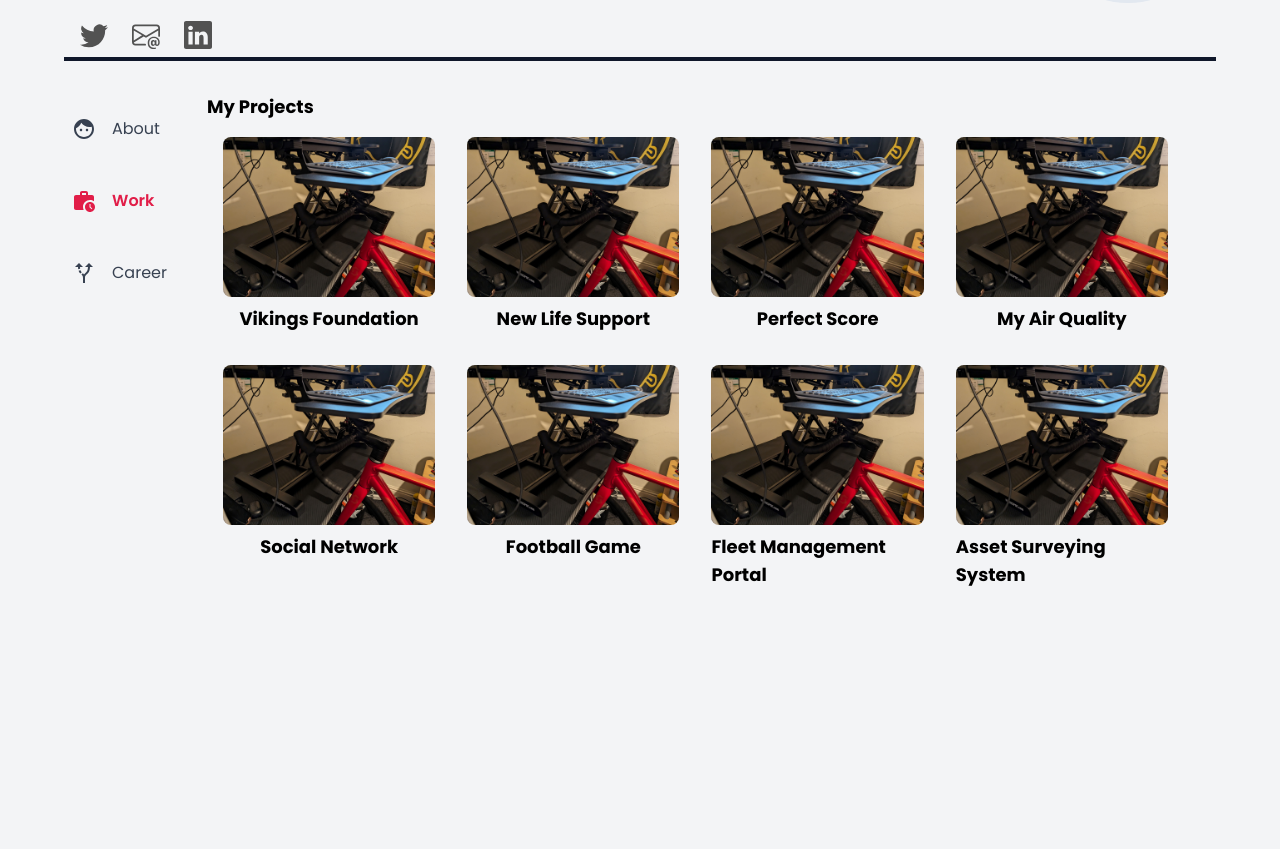
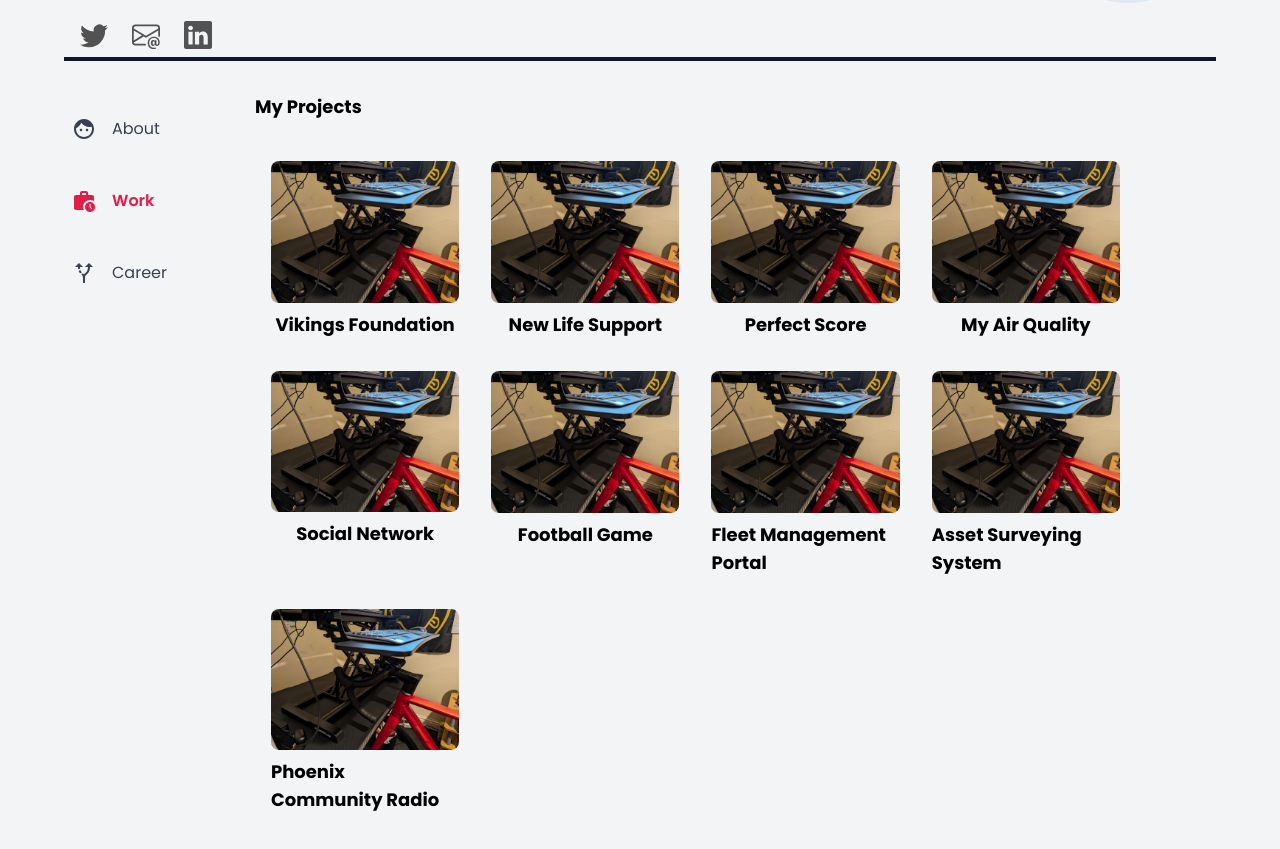
Before and after one commit to bibhashdash/bibhashdash, a Next.js app: page /work in a window 1280 px wide. Shown: the part 147-996 px from the top of the page. Before the commit the page ends 848 px from the top, so only its background shows below. Built offline with nearby package versions, Linux system fonts and the light colour scheme; grey boxes are pictures that could not be loaded.

Commit message:
career stuff so whatevs

```diff
--- a/src/app/career/page.tsx
+++ b/src/app/career/page.tsx
@@ -8,6 +8,7 @@ export default function Career() {
   useClientDimensions();
   return (
     <PageWrapper>
+      <div className="flex flex-col items-center justify-start w-full px-4 md:px-12 md:gap-6 h-full">
         <p className="w-full text-lg text-center md:text-left font-bold">The Story So Far</p>
         <div className="w-full flex flex-col gap-6 mt-2">
           <p><b>August 2022 - Present: </b>Junior Software Engineer at Twelve Oaks Software</p>
@@ -16,6 +17,8 @@ export default function Career() {
           <p><b>April 2017 - November 2020: </b>Asbestos Surveyor and Analyst at Lucion Services</p>
           <p><b>June 2009 - April 2017: </b>Sports Journalist in freelance and full-time roles. Employers include The Press Association and BBC Sport</p>
         </div>
+      </div>
+
     </PageWrapper>
   )
 }
--- a/src/app/work/page.tsx
+++ b/src/app/work/page.tsx
@@ -35,6 +35,7 @@ export default function Work() {
   useClientDimensions();
   return (
     <div className="flex h-full flex-col pb-12">
+      <div className="flex flex-col items-center justify-start w-full px-4 md:px-12 md:gap-6 h-full">
         <p className="w-full text-lg text-center md:text-left font-bold">My Projects</p>
         <div className="grid grid-cols-2 md:grid-cols-3 lg:grid-cols-4">
           {
@@ -54,5 +55,6 @@ export default function Work() {
           </Box>
         </Modal>
       </div>
+    </div>
   )
 }
--- a/src/data/portfolioData.ts
+++ b/src/data/portfolioData.ts
@@ -72,4 +72,12 @@ export const PortfolioData: Array<PortfolioDataModel> = [
     workType: "Website",
     imageSource: "/assets/placeholder.jpg"
   },
+  {
+    id: 9,
+    title: "Phoenix Community Radio",
+    description: "In publishing and graphic design, Lorem ipsum is a placeholder text commonly used to demonstrate the visual form of a document or a typeface without relying on meaningful content. Lorem ipsum may be used as a placeholder before final copy is available.",
+    techStack: "Next JS, Tailwind, Netlify",
+    workType: "Website",
+    imageSource: "/assets/placeholder.jpg"
+  },
 ]
```
Lines whose indentation alone changed are shown as unchanged.
